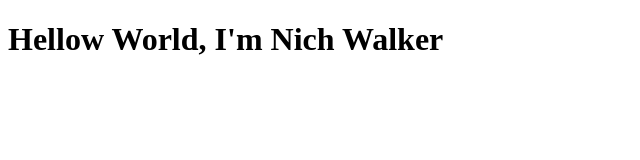
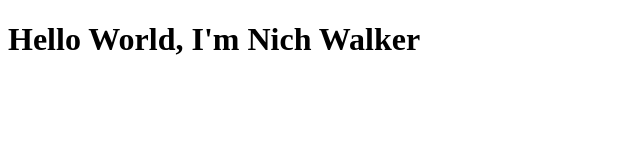
Before and after one commit to nwalk22/nwalk22.github.io, a plain HTML site: page hello_world_walker.html in a window 1280 px wide. Shown: the whole page, without its empty margins (0-640 px from the left). Drawn offline with Linux system fonts and the light colour scheme.

Commit message:
Update hello_world_walker.html

```diff
--- a/hello_world_walker.html
+++ b/hello_world_walker.html
@@ -4,6 +4,6 @@
     <title>Hello World</title>
   </head>
   <body>
-    <h1>Hellow World, I'm Nich Walker</h1>
+    <h1>Hello World, I'm Nich Walker</h1>
   </body>
 </html>
```
